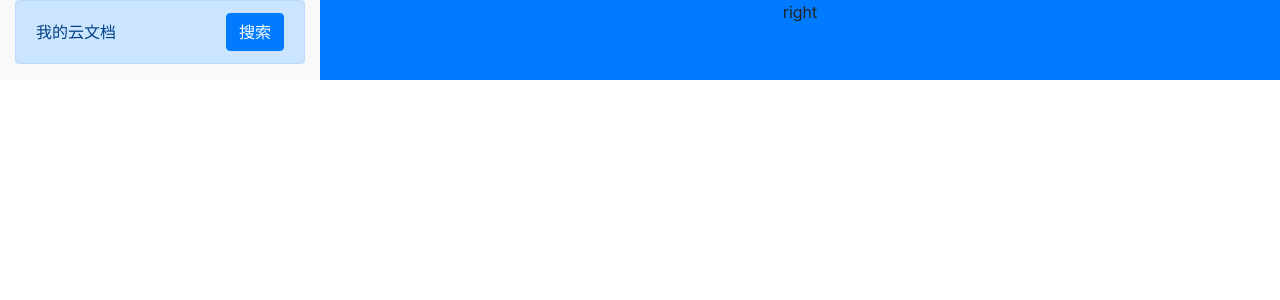
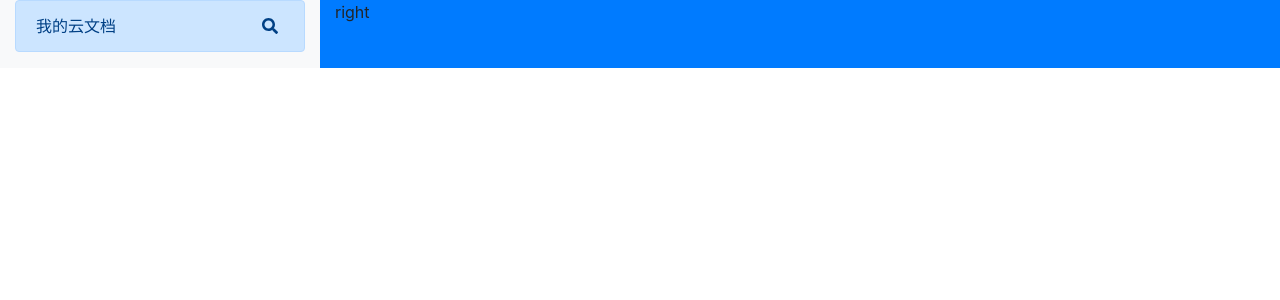
Before and after one commit to zhangtao615/cloud-doc, a React (Create React App) app: page / in a window 1280 px wide. Shown: the top 300 px of the page. Built offline with nearby package versions, Linux system fonts and the light colour scheme.

Commit message:
left pannel

```diff
--- a/package.json
+++ b/package.json
@@ -4,6 +4,9 @@
   "main": "main.js",
   "private": true,
   "dependencies": {
+    "@fortawesome/fontawesome-svg-core": "^1.2.30",
+    "@fortawesome/free-solid-svg-icons": "^5.14.0",
+    "@fortawesome/react-fontawesome": "^0.1.11",
     "@testing-library/jest-dom": "^4.2.4",
     "@testing-library/react": "^9.3.2",
     "@testing-library/user-event": "^7.1.2",
--- a/src/App.css
+++ b/src/App.css
@@ -1,38 +1,5 @@
-.App {
-  text-align: center;
+.icon-search,.icon-close{
+  background:none;
+  border: 0;
+  color: inherit;
 }
-
-.App-logo {
-  height: 40vmin;
-  pointer-events: none;
-}
-
-@media (prefers-reduced-motion: no-preference) {
-  .App-logo {
-    animation: App-logo-spin infinite 20s linear;
-  }
-}
-
-.App-header {
-  background-color: #282c34;
-  min-height: 100vh;
-  display: flex;
-  flex-direction: column;
-  align-items: center;
-  justify-content: center;
-  font-size: calc(10px + 2vmin);
-  color: white;
-}
-
-.App-link {
-  color: #61dafb;
-}
-
-@keyframes App-logo-spin {
-  from {
-    transform: rotate(0deg);
-  }
-  to {
-    transform: rotate(360deg);
-  }
-}
--- a/src/components/FileSearch.js
+++ b/src/components/FileSearch.js
@@ -1,4 +1,6 @@
-import React,{useState,useEffect,useRef} from 'react'
+import React,{useState,useEffect,useRef, Fragment} from 'react'
+import { FontAwesomeIcon } from '@fortawesome/react-fontawesome'
+import { faSearch , faTimes } from '@fortawesome/free-solid-svg-icons'
 
 const FileSearch = ({title,onFileSearch}) => {
     const [inputActive,setInputActive] = useState(false);
@@ -30,19 +32,21 @@ const FileSearch = ({title,onFileSearch}) => {
         }
     },[inputActive])
     return (
-        <div className="alert alert-primary">
+        <div className="alert alert-primary d-flex justify-content-between align-items-center">
             { !inputActive &&
-                <div className="d-flex justify-content-between align-items-center">
+                <Fragment>
                     <span>{title}</span>
                     <button
                         type="button"
-                        className="btn btn-primary"
+                        className="icon-search"
                         onClick={()=>{setInputActive(true)}}
-                    >搜索</button>
-                </div>
+                    >
+                    <FontAwesomeIcon title="搜索" icon={faSearch}></FontAwesomeIcon>
+                    </button>
+                </Fragment>
             }
             { inputActive &&
-                <div className="row">
+                <Fragment>
                     <input
                         className="form-control col-8"
                         value={value}
@@ -51,10 +55,12 @@ const FileSearch = ({title,onFileSearch}) => {
                     ></input>
                     <button
                         type="button"
-                        className="btn btn-primary col-4"
+                        className="icon-close"
                         onClick={closeSearch}
-                    >关闭</button>
-                </div>
+                    >
+                    <FontAwesomeIcon title="关闭" icon={faTimes}></FontAwesomeIcon>
+                    </button>
+                </Fragment>
 
             }
         </div>
```
